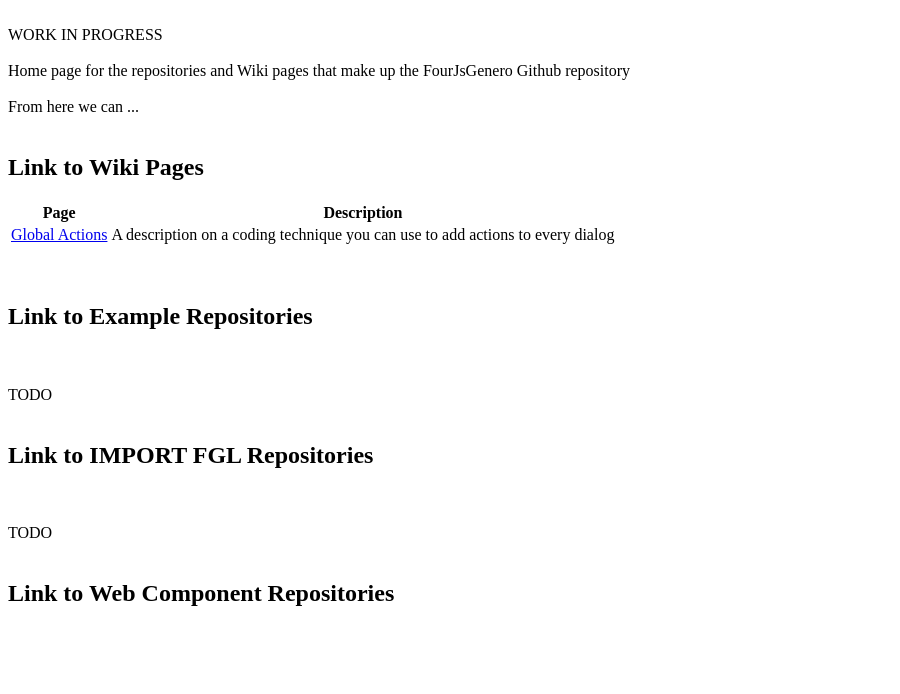
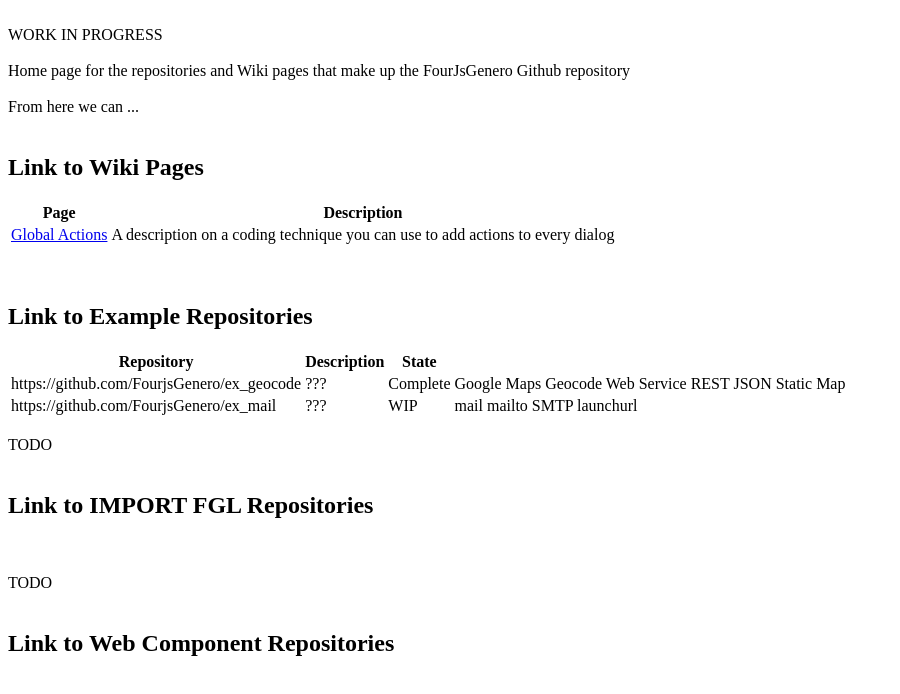
Before and after one commit to FourjsGenero/FourjsGenero.github.io, a plain HTML site: page index.html in a window 1280 px wide. Shown: the whole page, without its empty margins (0-900 px from the left). Drawn offline with Linux system fonts and the light colour scheme.

Commit message:
Update index.html

```diff
--- a/index.html
+++ b/index.html
@@ -13,7 +13,11 @@
     </table>
     <br>
     <br><h2>Link to Example Repositories</h2>
-    <br>
+    <table>
+      <tr><th>Repository</th><th>Description</th><th>State</th></tr>
+      <tr><td>https://github.com/FourjsGenero/ex_geocode</td><td>???</td><td>Complete</td><td>Google Maps Geocode Web Service REST JSON Static Map</td></tr>
+      <tr><td>https://github.com/FourjsGenero/ex_mail</td><td>???</td><td>WIP</td><td>mail mailto SMTP launchurl</td></tr>
+    </table>
     <br>TODO
     <br>
     <br><h2>Link to IMPORT FGL Repositories</h2>
```
